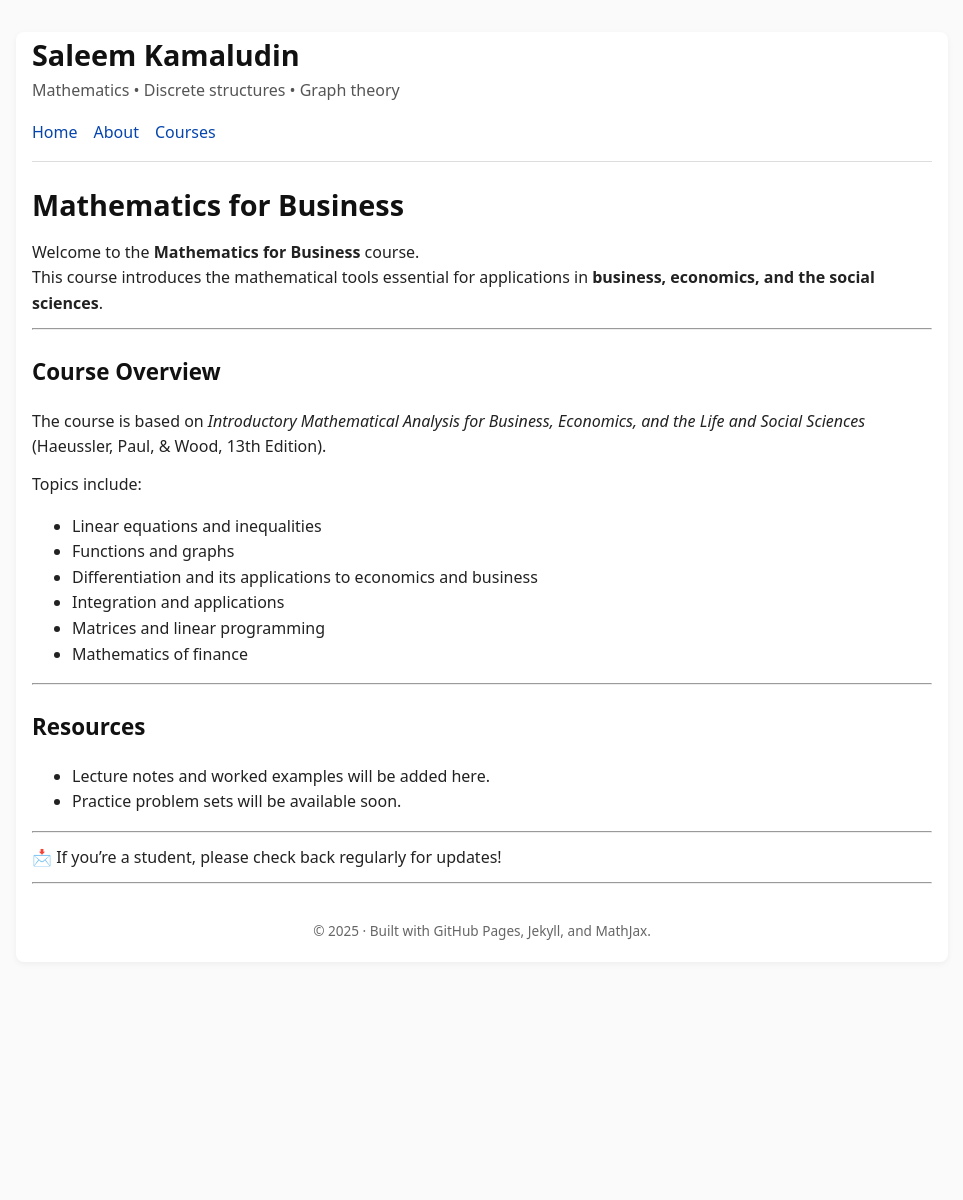
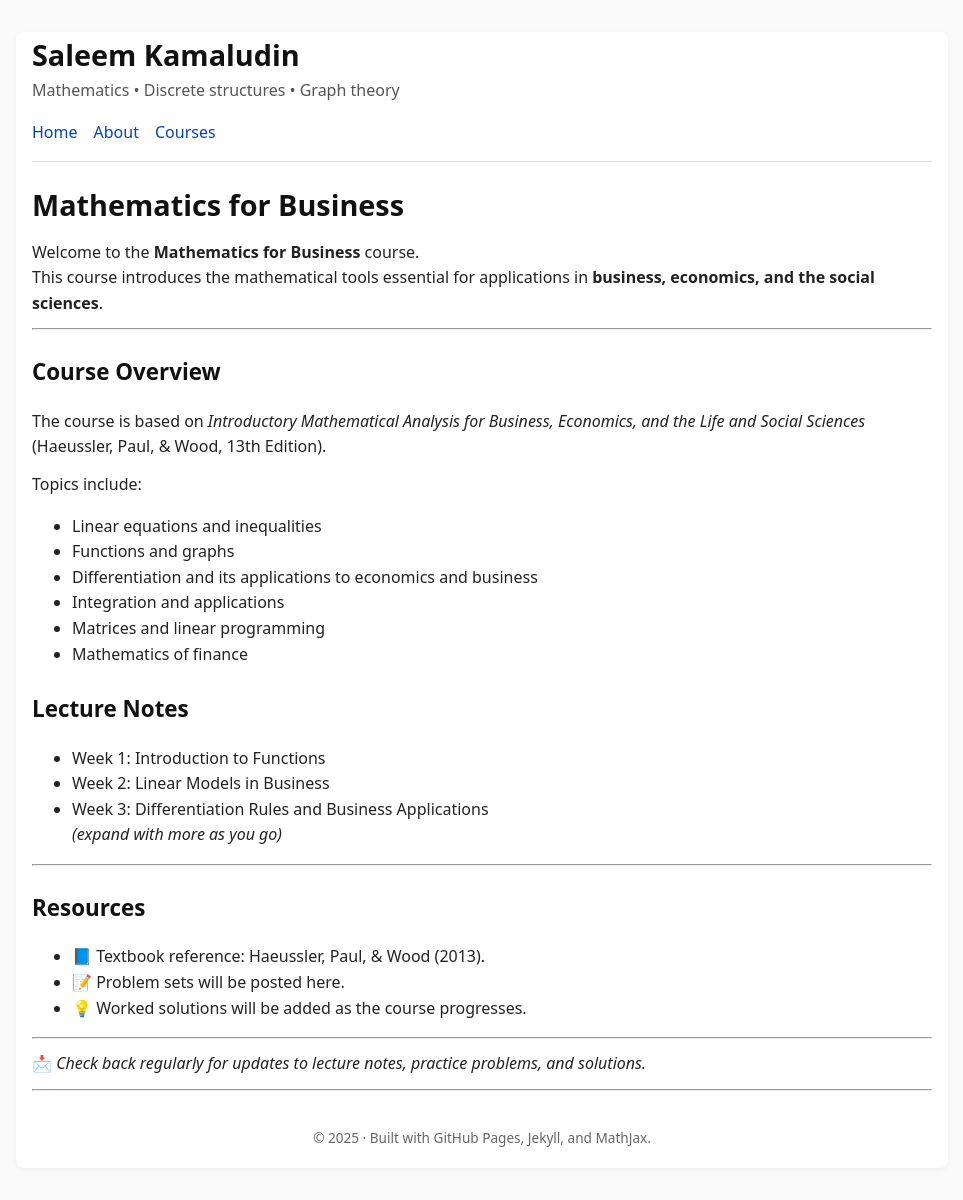
Before and after one commit to SaleemKamaludin/SaleemKamaludin.github.io, a Jekyll site: the page built from courses/math-for-business.md, in a window 1280 px wide. Shown: the whole page, without its empty margins (158-1121 px from the left). Built offline with Jekyll 4.4.1, drawn with Linux system fonts in a browser that asks for light colours; before the commit the page ends 994 px from its top, so only the background shows below that.

Commit message:
Update math-for-business.md

```diff
--- a/courses/math-for-business.md
+++ b/courses/math-for-business.md
@@ -25,12 +25,20 @@ Topics include:
 - Matrices and linear programming
 - Mathematics of finance
 
+
+## Lecture Notes
+- Week 1: Introduction to Functions
+- Week 2: Linear Models in Business
+- Week 3: Differentiation Rules and Business Applications
+*(expand with more as you go)*
+
 ---
 
 ## Resources
-- Lecture notes and worked examples will be added here.
-- Practice problem sets will be available soon.
+- 📘 Textbook reference: Haeussler, Paul, & Wood (2013).
+- 📝 Problem sets will be posted here.
+- 💡 Worked solutions will be added as the course progresses.
 
 ---
 
-📩 If you’re a student, please check back regularly for updates!
+📩 *Check back regularly for updates to lecture notes, practice problems, and solutions.*
```
